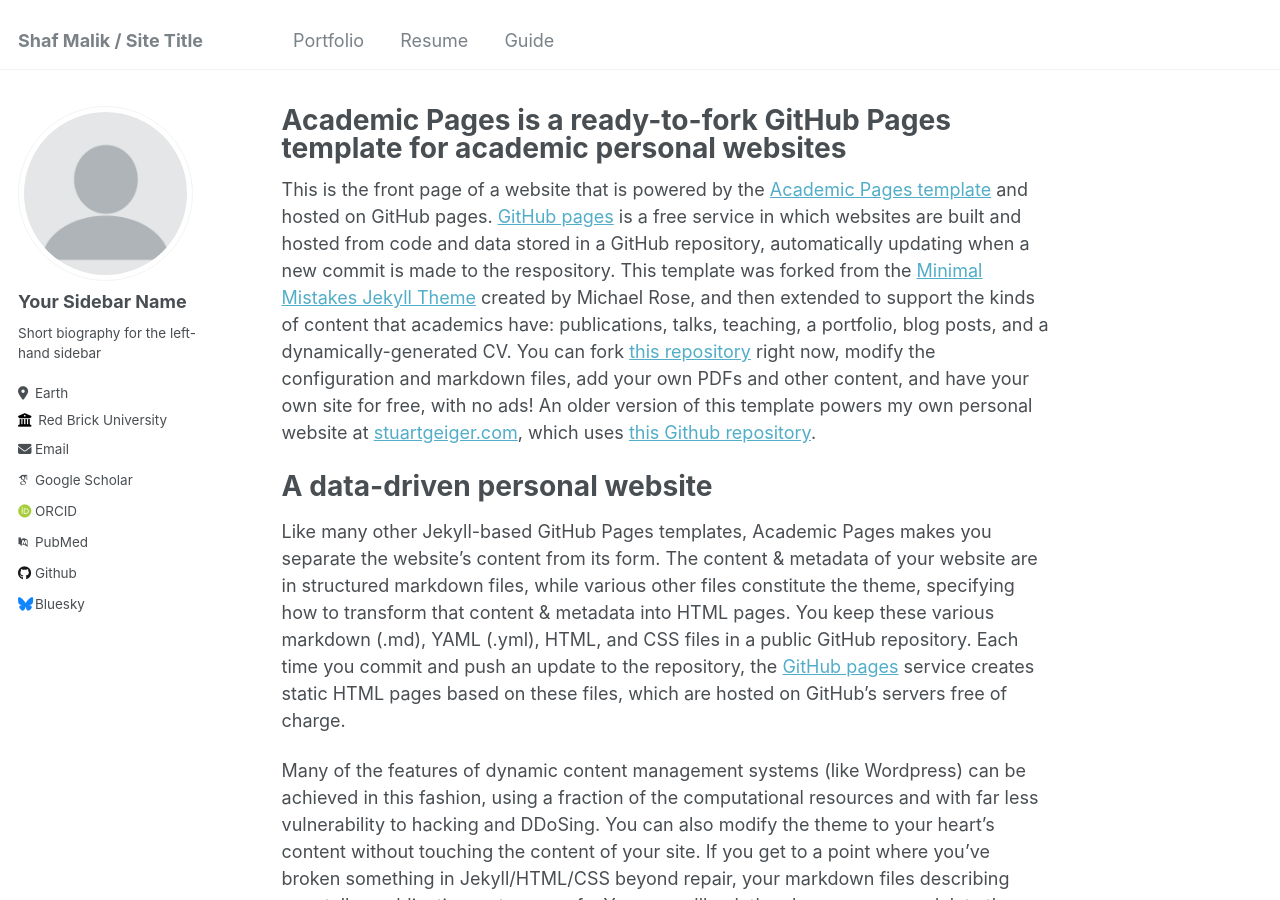
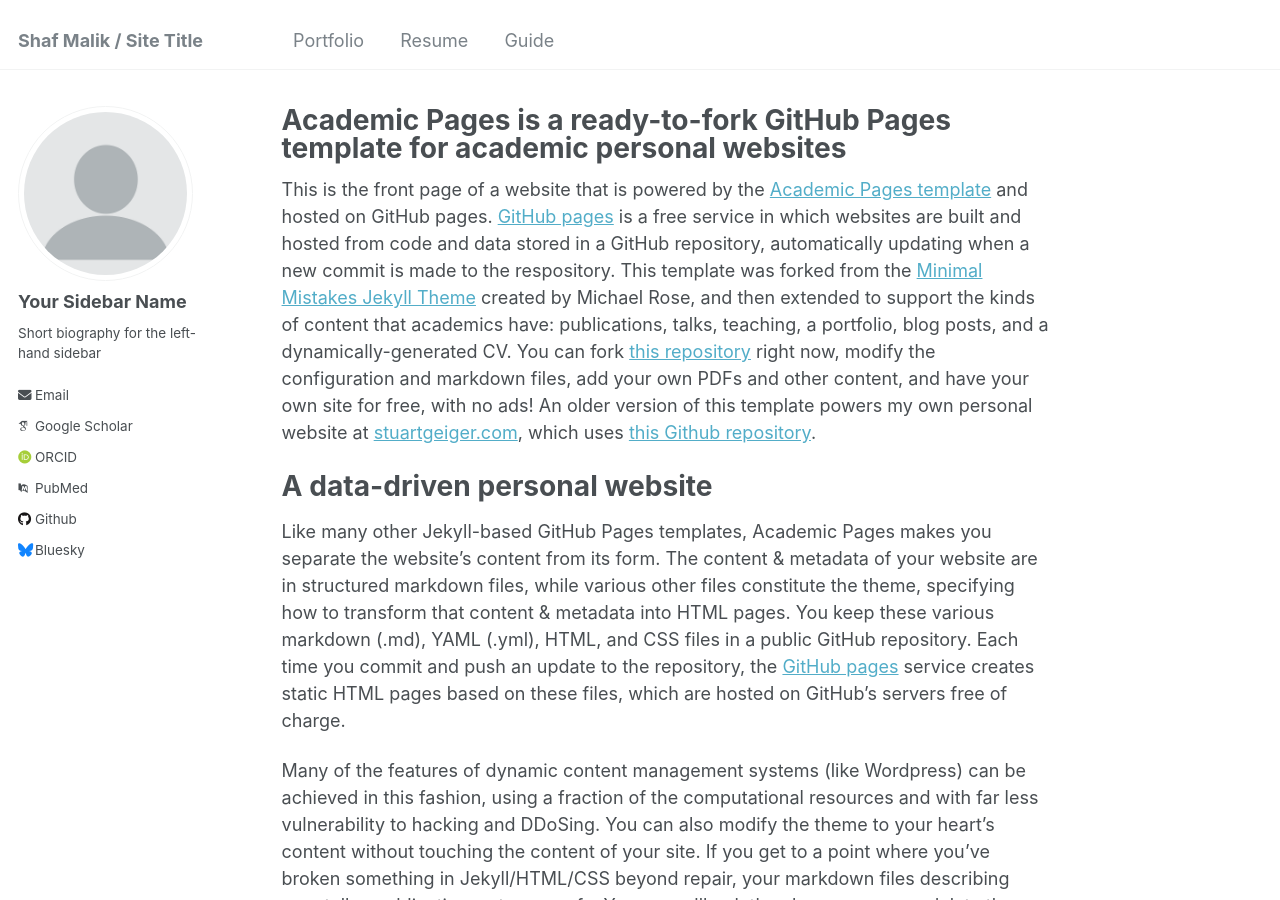
Before and after one commit to shafmalik/shaf.malik.github.io, a Jekyll site: the page built from _pages/about.md, in a window 1280 px wide and 900 px high. Built offline with Jekyll 4.4.1, drawn with Linux system fonts in a browser that asks for light colours; some web fonts are replaced.

Commit message:
Update _config.yml

```diff
--- a/_config.yml
+++ b/_config.yml
@@ -12,9 +12,9 @@ title                    : "Shaf Malik / Site Title"
 title_separator          : "-"
 name                     : &name "Your Name"
 description              : &description "personal description"
-url                      : https://academicpages.github.io # the base hostname & protocol for your site e.g. "https://mmistakes.github.io"
+url                      : "https://shafmalik.github.io/shaf.malik.github.io/"
 baseurl                  : "" # the subpath of your site, e.g. "/blog"
-repository               : "academicpages/academicpages.github.io"
+repository               : "https://shafmalik.github.io/shaf.malik.github.io/"
 
 # Site Author - The following control what appear as part of the author content on the side bar.
 #               If a field is blank the icon and link will not appear, otherwise it will be shown.
@@ -23,10 +23,7 @@ author:
   # Biographic information
   avatar           : "profile.png"
   name             : "Your Sidebar Name"
-  pronouns         : # example: "she/her"
   bio              : "Short biography for the left-hand sidebar"
-  location         : "Earth"
-  employer         : "Red Brick University"
   uri              : # URL
   email            : "none@example.org"
 
```
